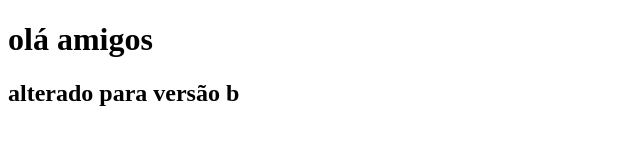
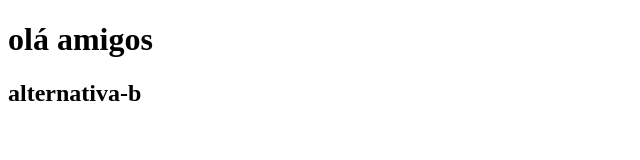
Before and after one commit to 1uscas/git-aula-1, a plain HTML site: page index.html in a window 1280 px wide. Shown: the whole page, without its empty margins (0-640 px from the left). Drawn offline with Linux system fonts and the light colour scheme.

Commit message:
deu certo

```diff
--- a/index.html
+++ b/index.html
@@ -7,6 +7,6 @@
 </head>
 <body>
     <h1>olá amigos</h1>
-    <h2>alterado para versão b</h2>
+    <h2>alternativa-b</h2>
 </body>
 </html>
```
